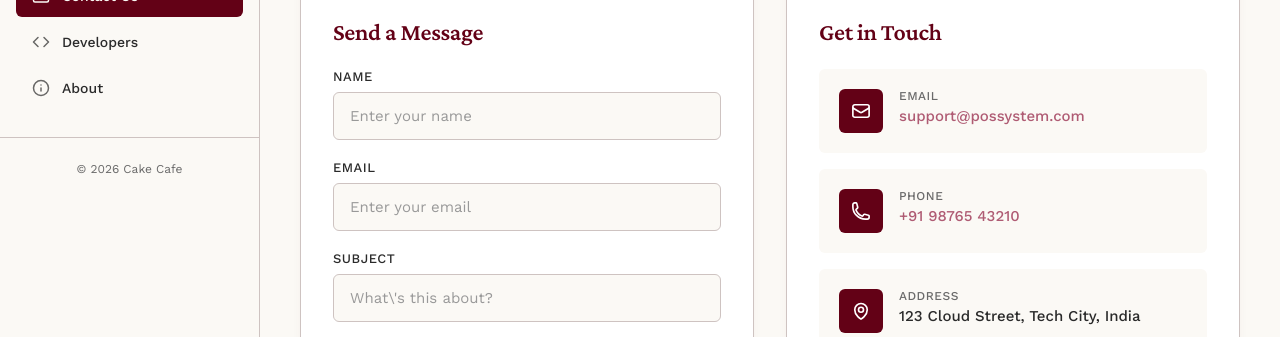
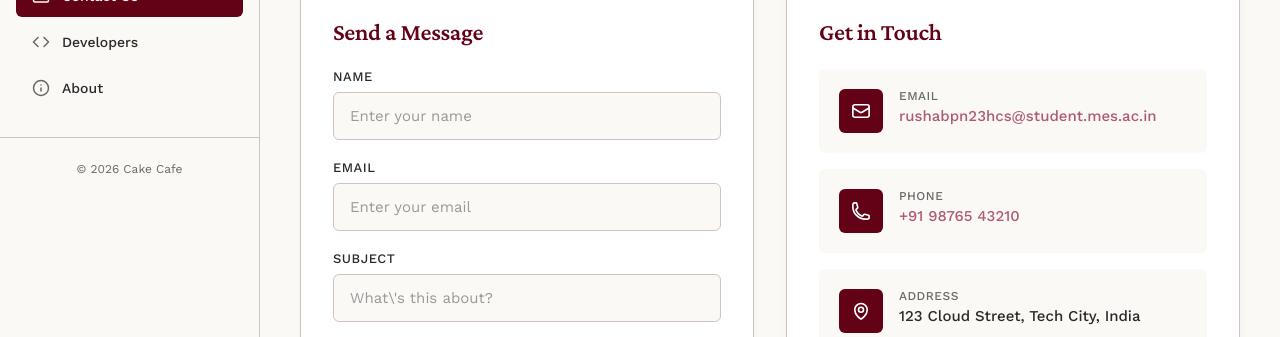
Before and after one commit to Niravcanvas/Cloud-kitchen-POS, a PHP site: page /pages/contact.php in a window 1280 px wide. Shown: the part 192-529 px from the top of the page. Run offline with PHP 8.4, Linux system fonts and the light colour scheme; some libraries are stand-ins or nearby versions.

Commit message:
fixed email env

```diff
--- a/pages/contact.php
+++ b/pages/contact.php
@@ -131,7 +131,7 @@ if ($_SERVER['REQUEST_METHOD'] === 'POST') {
               <tr>
                 <td valign="top" width="33%" style="border-right:1px solid #CEC3C1;padding:14px 16px;">
                   <div style="font-family:Helvetica,Arial,sans-serif;font-size:8px;font-weight:bold;color:#AF5B73;letter-spacing:0.16em;text-transform:uppercase;margin-bottom:5px;">EMAIL</div>
-                  <div style="font-family:Helvetica,Arial,sans-serif;font-size:11px;color:#2a2a2a;">support@possystem.com</div>
+                  <div style="font-family:Helvetica,Arial,sans-serif;font-size:11px;color:#2a2a2a;">rushabpn23hcs@student.mes.ac.in</div>
                 </td>
                 <td valign="top" width="33%" style="border-right:1px solid #CEC3C1;padding:14px 16px;">
                   <div style="font-family:Helvetica,Arial,sans-serif;font-size:8px;font-weight:bold;color:#AF5B73;letter-spacing:0.16em;text-transform:uppercase;margin-bottom:5px;">PHONE</div>
@@ -179,7 +179,7 @@ if ($_SERVER['REQUEST_METHOD'] === 'POST') {
 
         $mail->setFrom($env['SMTP_USER'], 'CakeCafe POS');
         $mail->addReplyTo($email, $name);
-        $mail->addAddress($env['SMTP_USER']);
+        $mail->addAddress('rushabpn23hcs@student.mes.ac.in');
 
         $mail->isHTML(true);
         $mail->Subject = "[Contact] $subject";
@@ -516,7 +516,7 @@ if ($_SERVER['REQUEST_METHOD'] === 'POST') {
             </div>
             <div class="contact-details">
               <div class="contact-label">Email</div>
-              <div class="contact-value"><a href="mailto:support@possystem.com">support@possystem.com</a></div>
+              <div class="contact-value"><a href="mailto:rushabpn23hcs@student.mes.ac.in">rushabpn23hcs@student.mes.ac.in</a></div>
             </div>
           </div>
 
```
